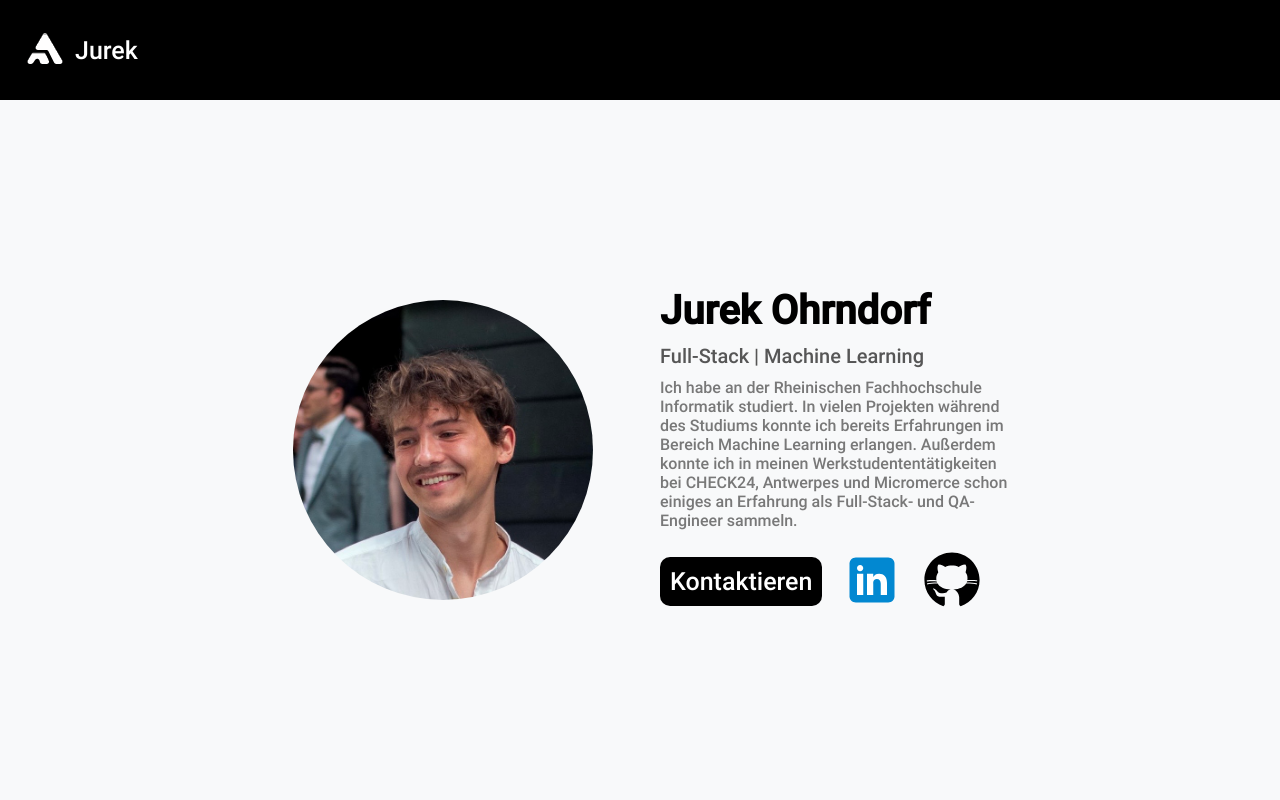
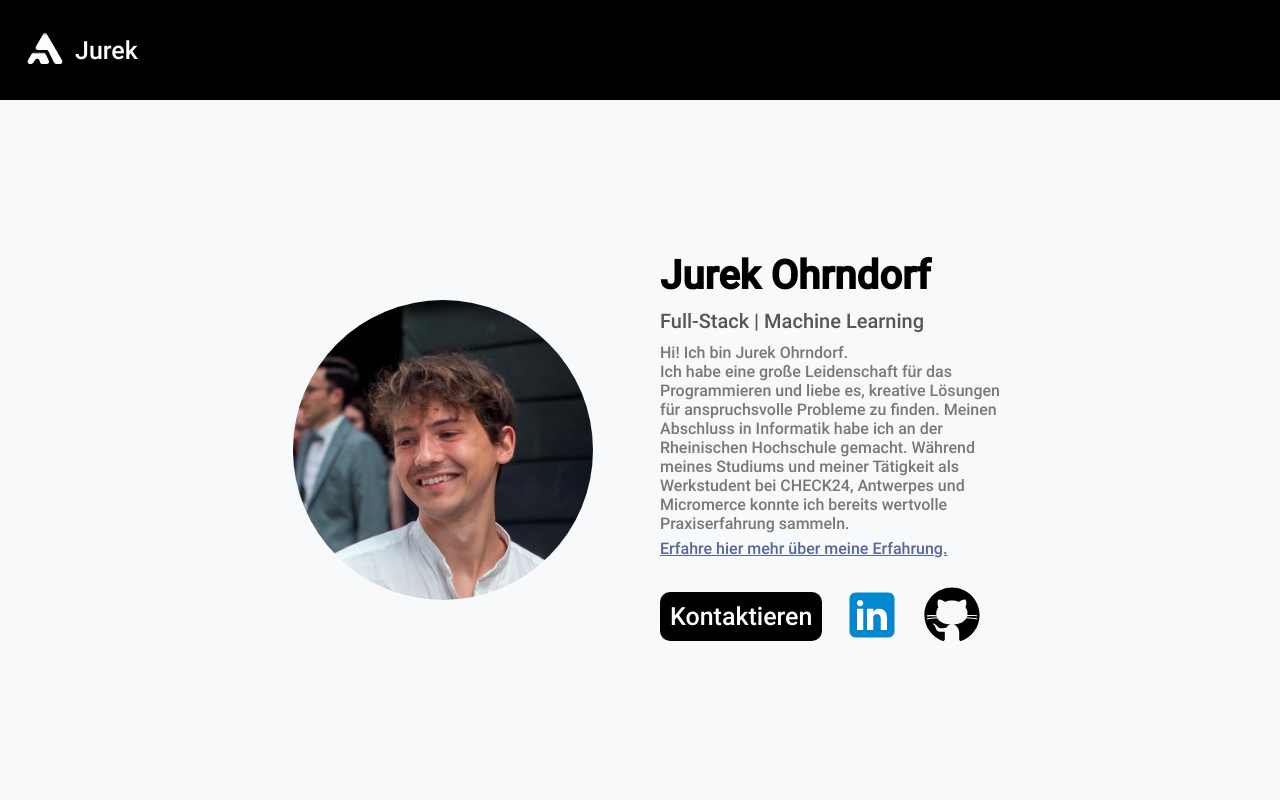
Before and after one commit to jurockz/portfolio_frontend, a React (Vite) app: page / in a window 1280 px wide. Shown: the top 800 px of the page. Built offline with nearby package versions, Linux system fonts and the light colour scheme.

Commit message:
introduction changed

```diff
--- a/src/components/Experience.tsx
+++ b/src/components/Experience.tsx
@@ -10,16 +10,9 @@ import check24Logo from "../assets/check24_logo.svg";
 import micromerceLogo from "../assets/micromerce_logo_text.svg";
 import rhLogo from "../assets/rh_logo_text.svg";
 
-// import DownAnimation from "./DownAnimation";
-// import SideAnimation from "./SideAnimation";
-
-// const DownStyledTitle = DownAnimation(StyledTitle);
-// const DownStyledWrapper = DownAnimation(StyledDefaultWrapper);
-// const SideStyledExpertiseContainer = SideAnimation(StyledExpertiseContainer);
-
 export default function Experience() {
   return (
-    <StyledSection colorb="white">
+    <StyledSection id="Experience" colorb="white">
       <StyledExpContainer>
         <StyledLogoContainer>
           <img src={check24Logo} width={200} alt="check24 Logo" />
--- a/src/components/Introduction.tsx
+++ b/src/components/Introduction.tsx
@@ -2,6 +2,7 @@ import {
   StyledButtonWrapper,
   StyledContactBtn,
   StyledContainer,
+  StyledExperienceLink,
   StyledImageContainer,
   StyledImageWrapper,
   StyledIntroductionContainer,
@@ -27,11 +28,17 @@ export default function Introduction() {
           <StyledTitle>Jurek Ohrndorf</StyledTitle>
           <StyledShortInfo>Full-Stack | Machine Learning</StyledShortInfo>
           <StyledLongInfo>
-            Ich habe an der Rheinischen Fachhochschule Informatik studiert. In
-            vielen Projekten während des Studiums konnte ich bereits Erfahrungen
-            im Bereich Machine Learning erlangen. Außerdem konnte ich in meinen
-            Werkstudententätigkeiten bei CHECK24, Antwerpes und Micromerce schon
-            einiges an Erfahrung als Full-Stack- und QA-Engineer sammeln.
+            Hi! Ich bin Jurek Ohrndorf.
+            <br /> Ich habe eine große Leidenschaft für das Programmieren und
+            liebe es, kreative Lösungen für anspruchsvolle Probleme zu finden.
+            Meinen Abschluss in Informatik habe ich an der Rheinischen
+            Hochschule gemacht. Während meines Studiums und meiner Tätigkeit als
+            Werkstudent bei CHECK24, Antwerpes und Micromerce konnte ich bereits
+            wertvolle Praxiserfahrung sammeln.
+            <br />
+            <StyledExperienceLink to="Experience" smooth={true} duration={1500}>
+              Erfahre hier mehr über meine Erfahrung.
+            </StyledExperienceLink>
           </StyledLongInfo>
           <StyledButtonWrapper>
             <StyledContactBtn to="Contact" smooth={true} duration={500}>
--- a/src/styles/Introduction.styled.ts
+++ b/src/styles/Introduction.styled.ts
@@ -28,7 +28,7 @@ export const StyledContainer = styled.div`
 
   @media (max-width: 880px) {
     grid-template-columns: 1fr;
-    grid-template-rows: 1fr 1fr;
+    grid-template-rows: auto 1fr;
   }
 `;
 
@@ -70,6 +70,13 @@ export const StyledLongInfo = styled.div`
   }
 `;
 
+export const StyledExperienceLink = styled(Link)`
+  color: #57669c;
+  text-decoration: underline;
+  cursor: pointer;
+  line-height: 2;
+`;
+
 export const StyledButtonWrapper = styled.div`
   display: flex;
   align-items: center;
```
